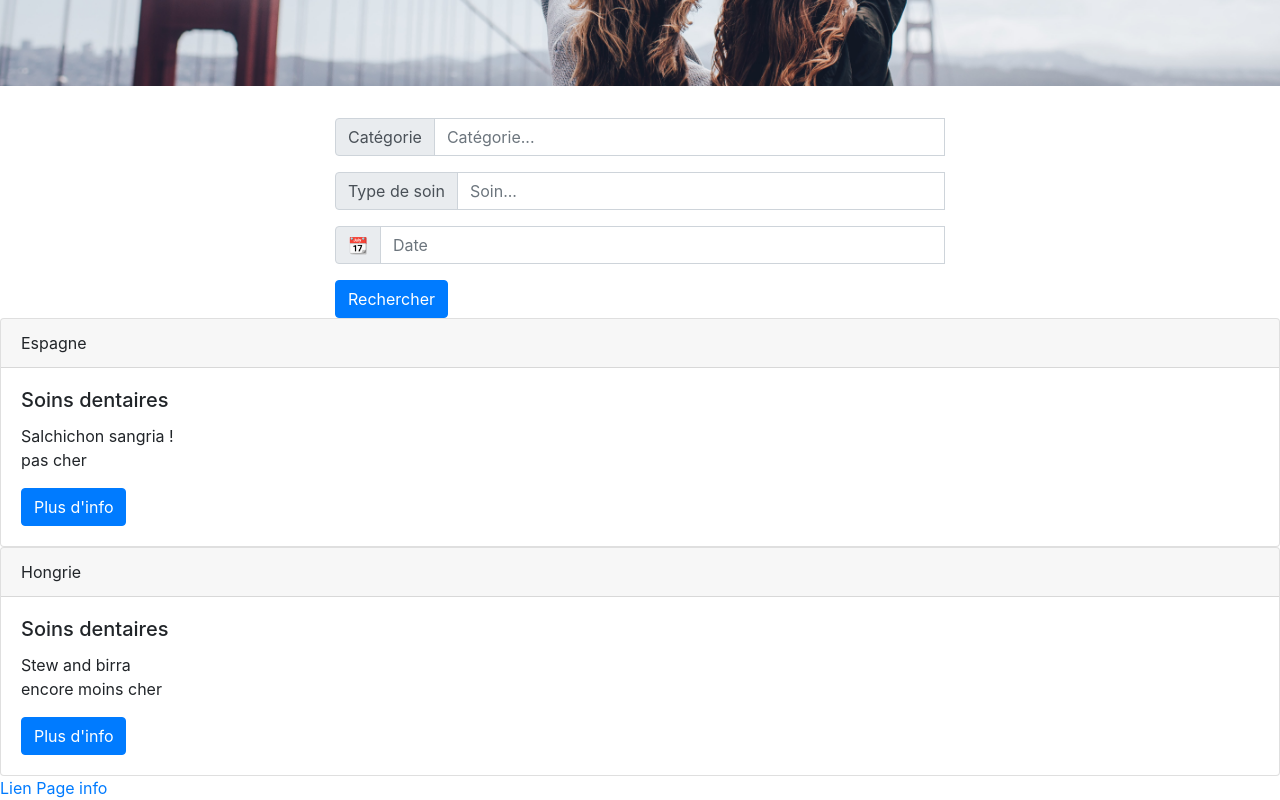
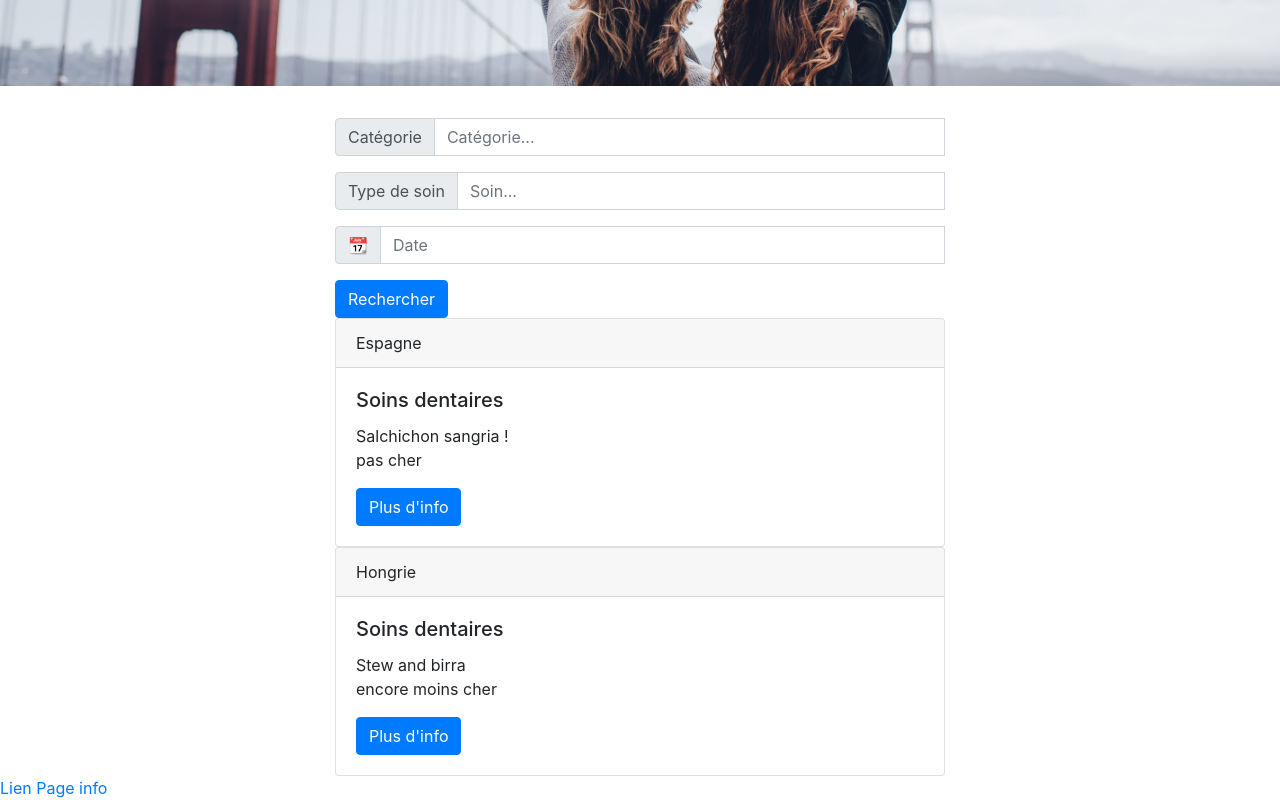
Before and after one commit to BenjaminDexant/hackathon-doctodev, a React (Create React App) app: page / in a window 1280 px wide. Shown: the part 664-1464 px from the top of the page. Built offline with nearby package versions, Linux system fonts and the light colour scheme.

Commit message:
merge dev

```diff
--- a/src/components/ResultsList.js
+++ b/src/components/ResultsList.js
@@ -19,7 +19,7 @@ const resultSample = [
 
 const ResultsList = () => {
   return (
-    <div>
+    <div className="container">
       {resultSample.map((country) => (
         <Results
           categorie={country.categorie}
```
Also changed, not shown: src/hackathon.json (+2 -5 lines).
